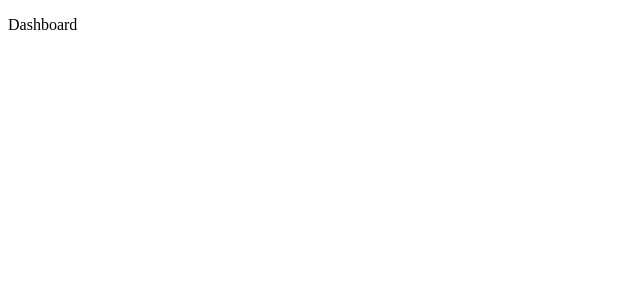
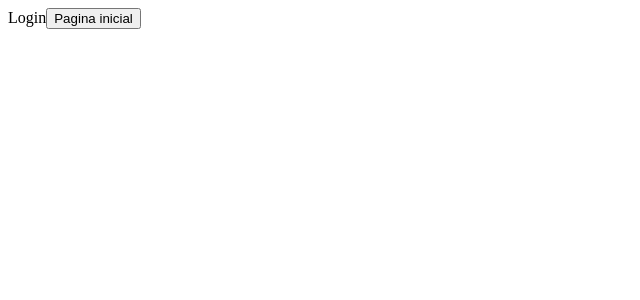
Before and after one commit to matsoaresp/React, a React (Create React App) app: page /entrar in a window 1280 px wide. Before the commit this address led to /pagina-inicial. Shown: the top 300 px of the page, without its empty margins (0-640 px from the left). Built offline with nearby package versions, Linux system fonts and the light colour scheme.

Commit message:
Created package route login

```diff
--- a/src/app/pages/dashboard/Dashboard.tsx
+++ b/src/app/pages/dashboard/Dashboard.tsx
@@ -1,6 +1,10 @@
+import { Link } from 'react-router-dom'
+
 export const Dashboard = () => {
 return (
+    <div>
     <p>Dashboard</p>
+    <Link to="/entrar">Login</Link>
+    </div>
 );
-
 }
--- /dev/null
+++ b/src/app/pages/dashboard/index.ts
@@ -0,0 +1 @@
+export * from './Dashboard';
--- /dev/null
+++ b/src/app/pages/login/Login.tsx
@@ -0,0 +1,17 @@
+import { useHistory } from "react-router-dom";
+
+export const Login = () => {
+
+    const history = useHistory();
+
+const handleClick = () =>{
+    history.push('/pagina-login')
+}
+
+    return (
+    <div>
+        Login
+        <button onClick={handleClick}>Pagina inicial</button>
+    </div>
+);
+}
--- a/src/app/pages/routes/index.tsx
+++ b/src/app/pages/routes/index.tsx
@@ -1,12 +1,14 @@
 
 import {BrowserRouter, Route, Switch, Redirect} from "react-router-dom";
 import { Dashboard } from "..";
+import { Login } from "../login/Login";
 
 export const Router = () => {
     return (
             <BrowserRouter>
             <Switch>
 
+            <Route exact path = "/entrar" component={Login}></Route>
             <Route exact path = "/pagina-inicial" component = {Dashboard} />
 
             <Route path = "*" component={() => <Redirect to ="/pagina-inicial"/>}/>
--- /dev/null
+++ b/src/shared/components/index.ts
@@ -0,0 +1 @@
+export {};
--- /dev/null
+++ b/src/shared/hooks/index.ts
@@ -0,0 +1 @@
+export {};
--- /dev/null
+++ b/src/shared/services/index.ts
@@ -0,0 +1 @@
+export {};
```
